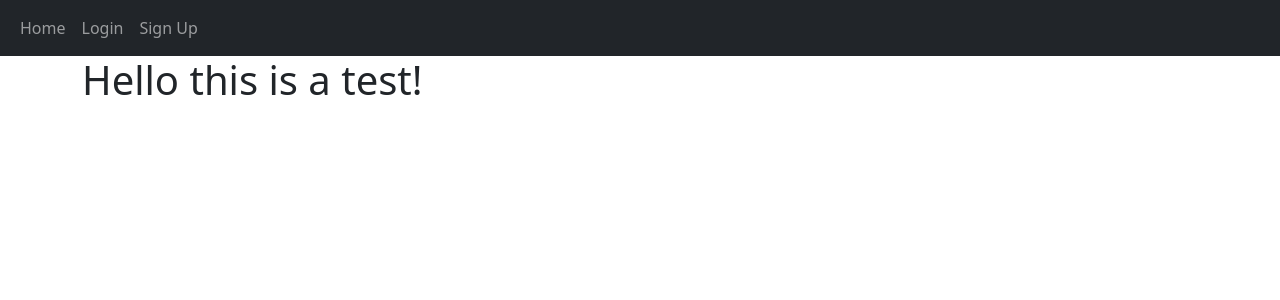
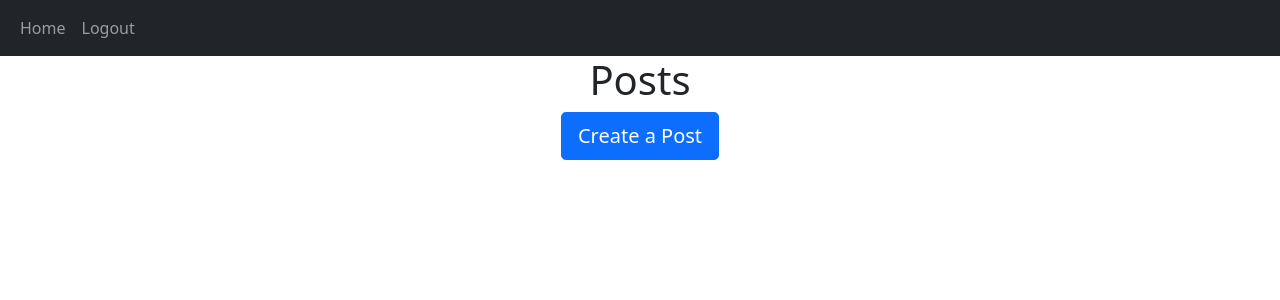
Before and after one commit to vhrvoje2/blog-app-twt, a Flask app: page / in a window 1280 px wide. Shown: the top 300 px of the page. Run offline with Flask 2, Linux system fonts and the light colour scheme; the visitor is signed in with stand-in values (Sample User, id 1); data comes from the database, SQL or seed files in the repository; data that the repository does not hold is empty.

Commit message:
Creating And Deleting Posts

```diff
--- a/website/__init__.py
+++ b/website/__init__.py
@@ -18,7 +18,7 @@ def create_app():
     app.register_blueprint(views, url_prefix="/")
     app.register_blueprint(auth, url_prefix="/")
 
-    from .models import User
+    from .models import User, Post
 
     create_database(app)
 
--- a/website/auth.py
+++ b/website/auth.py
@@ -23,7 +23,7 @@ def login():
                 flash("Password is incorrect.", category="error")
         else:
             flash("Email doesn't exist.", category="error")
-    return render_template("login.html")
+    return render_template("login.html", user=current_user)
 
 @auth.route("/sign-up", methods=["GET", "POST"])
 def sign_up():
@@ -55,7 +55,7 @@ def sign_up():
             flash("User created")
             return redirect(url_for("views.home"))
 
-    return render_template("signup.html")
+    return render_template("signup.html", user=current_user)
 
 @login_required
 @auth.route("/logout")
--- a/website/templates/base.html
+++ b/website/templates/base.html
@@ -18,9 +18,13 @@
             </button>
             <div class="collapse navbar-collapse" id="navbar">
                 <div class="navbar-nav">
-                    <a href="/home" class="nav-item nav-link">Home</a>
-                    <a href="/login" class="nav-item nav-link">Login</a>
-                    <a href="/sign-up" class="nav-item nav-link">Sign Up</a>
+                    <a class="nav-item nav-link" href="/home">Home</a>
+                    {% if user.is_authenticated %}
+                        <a class="nav-item nav-link" href="/logout">Logout</a>
+                    {% else %}
+                        <a class="nav-item nav-link" href="/login">Login</a>
+                        <a class="nav-item nav-link" href="/sign-up">Sign Up</a>
+                    {% endif %}
                 </div>
             </div>
         </div>
--- a/website/templates/home.html
+++ b/website/templates/home.html
@@ -1,5 +1,2 @@
-{% extends "base.html" %}
+{% extends "posts_div.html" %}
 {% block title %}Home{% endblock %}
-{% block content %}
-    <h1>Hello this is a test!</h1>
-{% endblock %}
--- a/website/templates/posts_div.html
+++ b/website/templates/posts_div.html
@@ -1,5 +1,39 @@
 {% extends "base.html" %}
 {% block title %}Home{% endblock %}
 {% block content %}
-    <h1>Hello this is a test!</h1>
+    <h1 align="center">{% block header %}Posts{% endblock %}</h1>
+    <div id="post">
+        {% for post in posts %}
+            <div class="card border-dark my-2">
+                <div class="card-header d-flex justify-content-between align-items-center">
+                    <a href="/post/{{ post.user.username }}">{{ post.user.username }}</a>
+                    {% if user.id == post.author %}
+                        <div class="btn-group">
+                            <button class="btn btn-small btn-primary dropdown-toggle" type="button" data-bs-toggle="dropdown"></button>
+                            <ul class="dropdown-menu">
+                                <li>
+                                    <a class="dropdown-item" href="/delete-post/{{ post.id }}">Delete</a>
+                                </li>
+                            </ul>
+                        </div>
+                    {% endif %}
+                </div>
+                <div class="card-body">
+                    <div class="card-text">
+                        {{ post.text }}
+                    </div>
+                </div>
+                <div class="card-footer text-muted">
+                    {{ post.date_created }}
+                </div>
+            </div>
+        {% endfor %}
+    </div>
+    {% block footer %}
+        <div align="center">
+            <a href="/create-post">
+                <button class="btn btn-primary btn-lg" type="button">Create a Post</button>
+            </a>
+        </div>
+    {% endblock %}
 {% endblock %}
--- a/website/views.py
+++ b/website/views.py
@@ -1,5 +1,7 @@
-from flask import Blueprint, render_template
+from flask import Blueprint, render_template, request, flash, redirect, url_for
 from flask_login import login_required, current_user
+from .models import Post, User
+from . import db
 
 views = Blueprint("views", __name__)
 
@@ -7,4 +9,50 @@ views = Blueprint("views", __name__)
 @views.route("/home")
 @login_required
 def home():
-    return render_template("home.html", name=current_user.username)
+    posts = Post.query.all()
+    return render_template("home.html", user=current_user, posts=posts)
+
+@views.route("/create-post", methods=["GET", "POST"])
+@login_required
+def create_post():
+    if request.method == "POST":
+        text_data = request.form.get("text")
+
+        if text_data:
+            post = Post(text=text_data, author=current_user.id)
+            db.session.add(post)
+            db.session.commit()
+            flash("Post created", category="success")
+            return redirect(url_for("views.home"))
+        else:
+            flash("Post cannot be empty", category="error")
+    return render_template("create_post.html", user=current_user)
+
+@views.route("/delete-post/<id>")
+@login_required
+def delete_post(id):
+    post = Post.query.filter_by(id=id).first()
+
+    if not post:
+        flash("Post doesn't exist", category="error")
+    elif current_user.id != post.author:
+        flash("You do not have premission to delete this post", category="error")
+    else:
+        db.session.delete(post)
+        db.session.commit()
+        flash("Post deleted!", category="success")
+
+    return redirect(url_for("views.home"))
+
+@views.route("/post/<username>")
+@login_required
+def posts(username):
+    user = User.query.filter_by(username=username).first()
+
+    if not user:
+        flash("User doesn't exist!", category="error")
+        return redirect(url_for("views.home"))
+
+    posts = Post.query.filter_by(author=user.id).all()
+
+    return render_template("posts.html", user=current_user, posts=posts, username=username)
```
Also changed, not shown: website/models.py (+7 -1 lines), website/templates/create_post.html (+14 -1 lines), website/templates/posts.html (+11 -4 lines).
